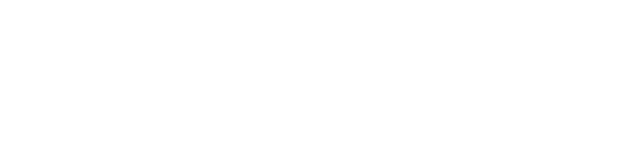
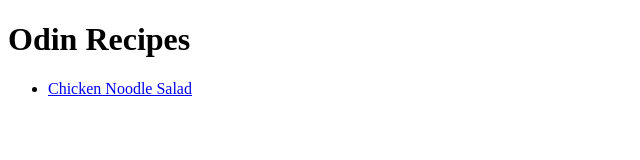
Before and after one commit to MR-Elbarbary/odin-recipes, a plain HTML site: page index.html in a window 1280 px wide. Shown: the whole page, without its empty margins (0-640 px from the left). Drawn offline with Linux system fonts and the light colour scheme.

Commit message:
Add a link for the first recipe

```diff
--- a/index.html
+++ b/index.html
@@ -6,6 +6,10 @@
     <title>Odin Recipes</title>
 </head>
 <body>
+    <h1>Odin Recipes</h1>
+    <ul>
+        <li><a href="recipes/chicken-noodle-salad.html">Chicken Noodle Salad</a></li>
+    </ul>
 
 </body>
 </html>
```
